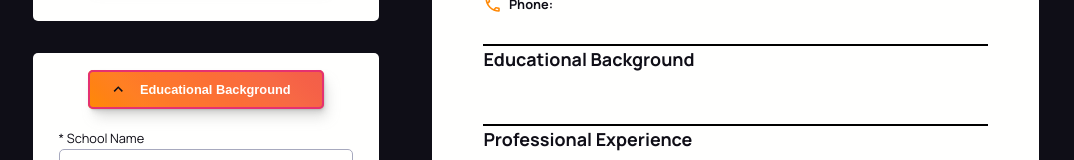
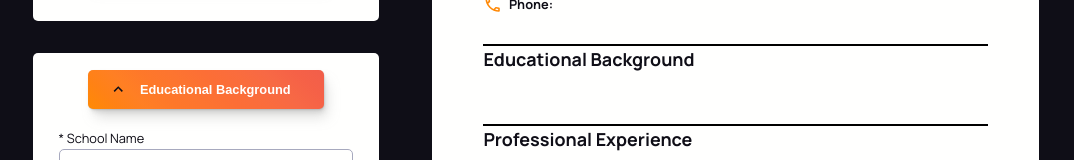
Before and after one commit to GreyTearsDev/cv-application, a React (Vite) app: page / in a window 1280 px wide. Both pictures are taken after a click on the button "Educational Background". Shown: the part 178-338 px from the top of the page, without its empty margins (105-1179 px from the left). Built offline with nearby package versions, Linux system fonts and the light colour scheme.

Commit message:
refactor: Update pseudo-class name of 'a' and '.btn' elements to focus-visible
now, the outline only appears when the user uses the keyboard to interact with the page, rather than doing it as well then clicking with the mouse

```diff
--- a/src/styles/main.css
+++ b/src/styles/main.css
@@ -314,8 +314,8 @@ textarea::placeholder {
   transform: scale(0.97);
 }
 
-.btn:focus,
-a:focus {
+.btn:focus-visible,
+a:focus-visible {
   outline: 2px solid var(--clr-form-ternary);
   outline-offset: -2px;
 }
```
